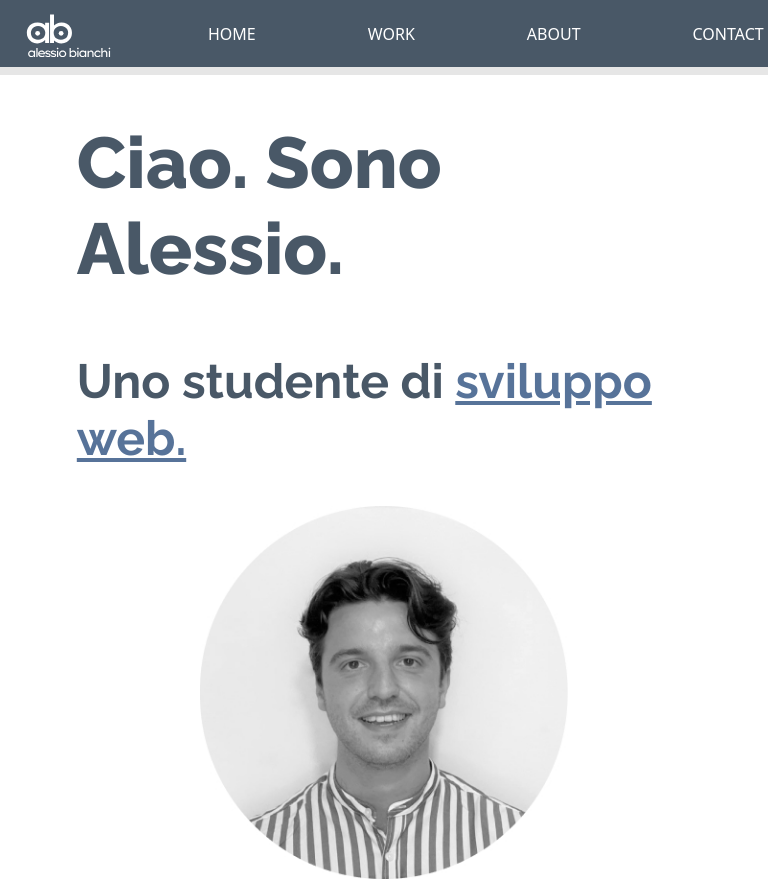
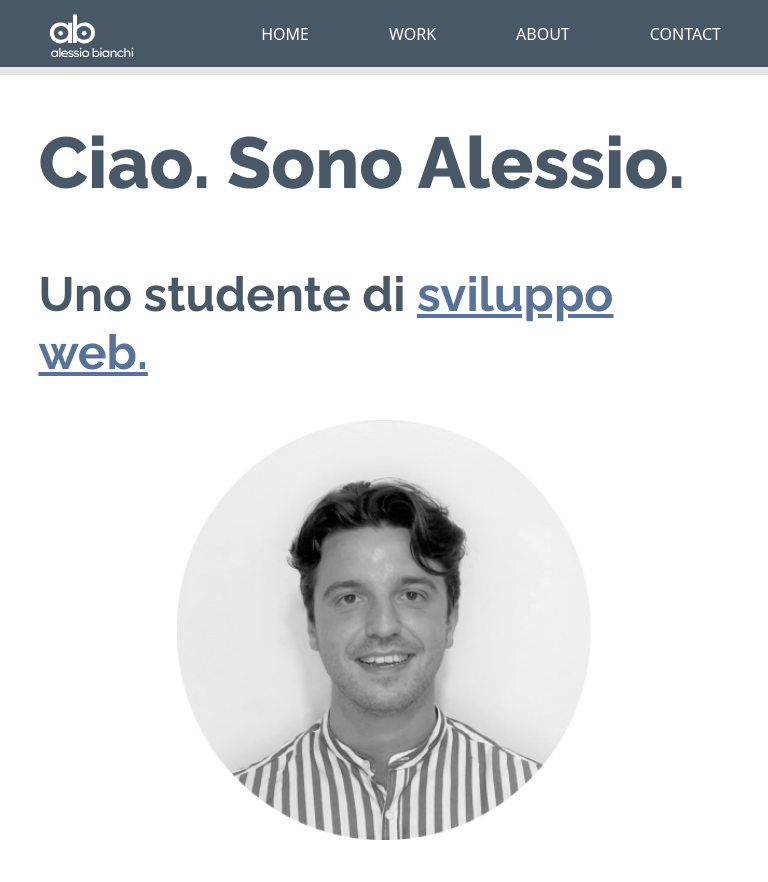
Before and after one commit to alessio-bianchi/s2i-il-mio-portfolio, a plain HTML site: page index.html in a window 768 px wide. Shown: the top 882 px of the page. Drawn offline with nearby package versions, Linux system fonts and the light colour scheme.

Commit message:
final-commit

```diff
--- a/assets/css/styles.css
+++ b/assets/css/styles.css
@@ -93,8 +93,7 @@ header{
     border-bottom-right-radius: 10px;
     text-align: center;
     transition: 0.5s;
-      box-shadow:
-          0 10px 27px rgba(0, 0, 0, 0.05);
+    box-shadow: 0 10px 27px rgba(0, 0, 0, 0.05);
   }
 
   .navbar {
@@ -155,6 +154,10 @@ header{
   .navbar {
     display: flex;
     flex-wrap: nowrap !important;
+  }
+
+  .nav-link {
+    padding: 0 !important;
   }
 
   .experience {
@@ -226,9 +229,16 @@ h3 {
 
   .big-container {
     margin: 120px auto 0 auto;
-    width: 80%;
+    width: 90%;
+   }
 }
 
+@media screen and (max-width: 1024px) and (min-width: 768px) {
+
+  .big-container {
+    margin: 120px auto 0 auto;
+    width: 90%;
+   }
 }
 
 /* STILE SCROLLBAR */
@@ -738,6 +748,12 @@ textarea:active {
   .contact-form-wrapper {
     height: 570px;
   }
+
+  .social > a > img {
+    margin-top: 30px;
+    margin-right: 50px;
+    width: 40px;
+  }
 }
 
 /* NOME/DATA FINALE */
```
Lines whose indentation alone changed are shown as unchanged.
